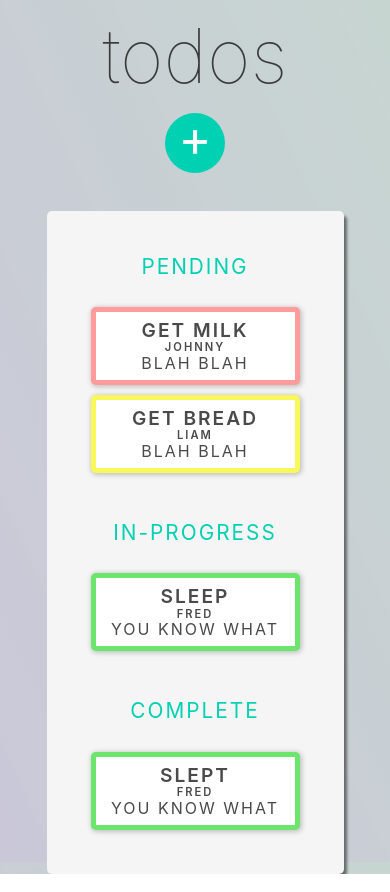
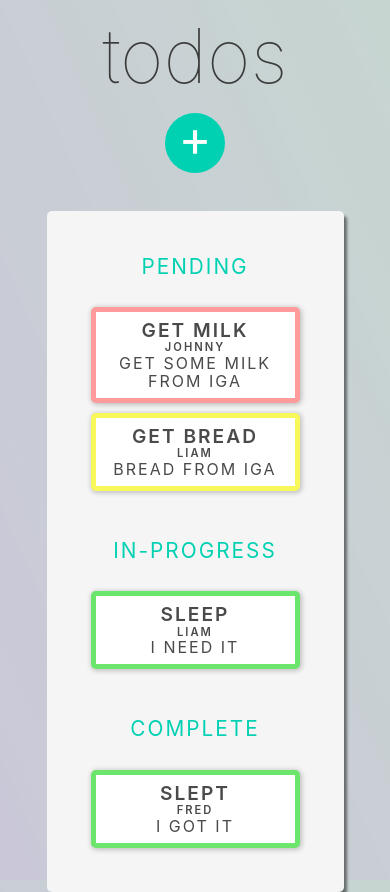
Before and after one commit to elkay1/todo-list, an Angular app: page / in a window 390 px wide. Built offline with nearby package versions, Linux system fonts and the light colour scheme.

Commit message:
adding more responsiveness

```diff
--- a/src/app/components/add-todo/add-todo.component.ts
+++ b/src/app/components/add-todo/add-todo.component.ts
@@ -12,12 +12,14 @@ export class AddTodoComponent implements OnInit {
 
   ngOnInit() {}
 
+  // Open modal for adding todo
   expandInput() {
     let input = <HTMLInputElement>document.getElementById("addTodo");
     let modal = <HTMLDivElement>document.querySelector(".modal");
     modal.classList.add("is-active");
   }
 
+  // Close modal on click outside box
   closeModal() {
     let closeModal = <HTMLDivElement>document.querySelector(".delete");
     let modal = <HTMLDivElement>document.querySelector(".modal");
--- a/src/app/components/whiteboard/whiteboard.component.html
+++ b/src/app/components/whiteboard/whiteboard.component.html
@@ -18,6 +18,7 @@
               <path d="M0 0h24v24H0z" fill="none"></path>
             </svg>
           </div>
+          <!--          -->
           <div class="delete is-danger" (click)="pendingTodos.splice(i, 1)">x</div>
           <h2 id="todoTitle">{{todo.title}}</h2>
           <p class="assignee">{{todo.assignee}}</p>
@@ -39,6 +40,7 @@
               <path d="M0 0h24v24H0z" fill="none"></path>
             </svg>
           </div>
+          <!--           -->
           <div class="delete is-danger" (click)="inProgressTodos.splice(i, 1)">x</div>
           <h2 id="todoTitle">{{todo.title}}</h2>
           <p class="assignee">{{todo.assignee}}</p>
@@ -59,6 +61,7 @@
               <path d="M0 0h24v24H0z" fill="none"></path>
             </svg>
           </div>
+          <!--          -->
           <div class="delete is-danger" (click)="completeTodos.splice(i, 1)">x</div>
           <h2 id="todoTitle">{{todo.title}}</h2>
           <p class="assignee">{{todo.assignee}}</p>
--- a/src/app/components/whiteboard/whiteboard.component.scss
+++ b/src/app/components/whiteboard/whiteboard.component.scss
@@ -31,13 +31,6 @@
   max-height: 100%;
   text-transform: uppercase;
   letter-spacing: 2px;
-
-  // &:nth-of-type(-n + 2) {
-  //   border-right: 1px solid black;
-  // }
-
-
-
 }
 
 
@@ -164,39 +157,9 @@
   font-weight: 600;
 }
 
-/* Large devices (laptops/desktops, 1024px and up) */
-// @media only screen and (max-width: 715px) {
-//   .tasks-list-container {
-//     display: flex;
-//     flex-direction: row;
-//   }
-
-
-
-//   .title {
-//     font-size: 1rem;
-//     width: 65%;
-//     border-right: none;
-//     border-bottom: 1px solid black;
-//     float: left;
-
-
-
-
-//     &:nth-of-type(-n + 2) {
-//       border-right: none;
-//     }
-//   }
-
-// }
 
 @media only screen and (max-width: 768px) {
-  .title {
 
-    &:nth-of-type(-n + 2) {
-      border-right: none;
-    }
-  }
 
   .card {
     font-size: 1rem;
--- a/src/app/components/whiteboard/whiteboard.component.ts
+++ b/src/app/components/whiteboard/whiteboard.component.ts
@@ -5,7 +5,6 @@ import {
   transferArrayItem
 } from "@angular/cdk/drag-drop";
 
-import { Todo } from "../../models/Todo";
 import { TodoService } from "src/app/service/todo.service";
 
 @Component({
@@ -33,6 +32,7 @@ export class WhiteboardComponent implements OnInit {
     console.log(card);
   }
 
+  // Add handle for dragging
   addHandle() {
     let card: any = <HTMLDivElement>document.querySelector(".card");
 
--- a/src/app/service/todo.service.ts
+++ b/src/app/service/todo.service.ts
@@ -10,14 +10,14 @@ export class TodoService {
   pendingTodos: Todo[] = [
     {
       title: "Get milk",
-      description: "blah blah",
+      description: "Get some milk from IGA",
       priority: "Critical",
       status: "Pending",
       assignee: "Johnny"
     },
     {
       title: "Get bread",
-      description: "blah blah",
+      description: "Bread from IGA",
       priority: "Medium",
       status: "Pending",
       assignee: "Liam"
@@ -27,16 +27,16 @@ export class TodoService {
   inProgressTodos: Todo[] = [
     {
       title: "Sleep",
-      description: "You know what",
+      description: "I need it",
       priority: "Non-Critical",
       status: "In-Progress",
-      assignee: "Fred"
+      assignee: "Liam"
     }
   ];
   completeTodos: Todo[] = [
     {
       title: "Slept",
-      description: "You know what",
+      description: "I got it",
       priority: "Non-Critical",
       status: "Complete",
       assignee: "Fred"
```
